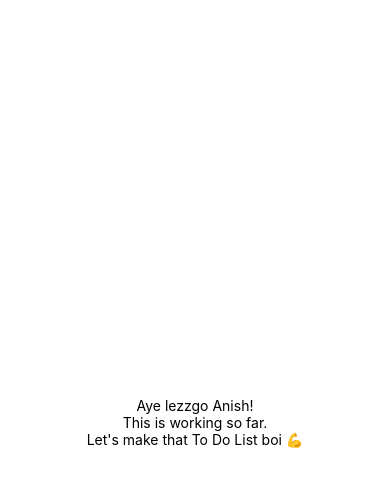
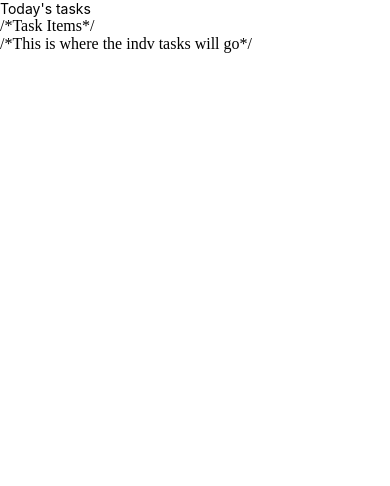
Before and after one commit to Anish-Sinha/To-Do-List_React-Native, a React Native app in the folder todoList/: screen / in a window 390 px wide. Shown: the top 486 px of the page. Built offline with nearby package versions, Linux system fonts and the light colour scheme.

Commit message:
created initial layout setup for tasks

```diff
--- a/todoList/App.js
+++ b/todoList/App.js
@@ -4,10 +4,18 @@
 export default function App() {
     return (
         <View style={styles.container}>
-      <Text>Aye lezzgo Anish!</Text>
-      <Text>This is working so far.</Text>
-      <Text>Let's make that To Do List boi 💪</Text>
-      <StatusBar style="auto" />
+
+        {/*Today's Tasks*/}
+        <View style={styles.tasksWrapper}>
+            <Text style={styles.sectionTitle}>Today's tasks</Text>
+
+            /*Task Items*/
+            <View style={styles.items}>
+                /*This is where the indv tasks will go*/
+            </View>
+
+        </View>
+
         </View>
     );
 }
@@ -16,7 +24,8 @@
     container: {
         flex: 1,
         backgroundColor: '#fff',
-    alignItems: 'center',
-    justifyContent: 'center',
     },
+    tasksWrapper: {},
+    sectionTitle: {},
+    items: {},
 });
```
Lines whose indentation alone changed are shown as unchanged.
